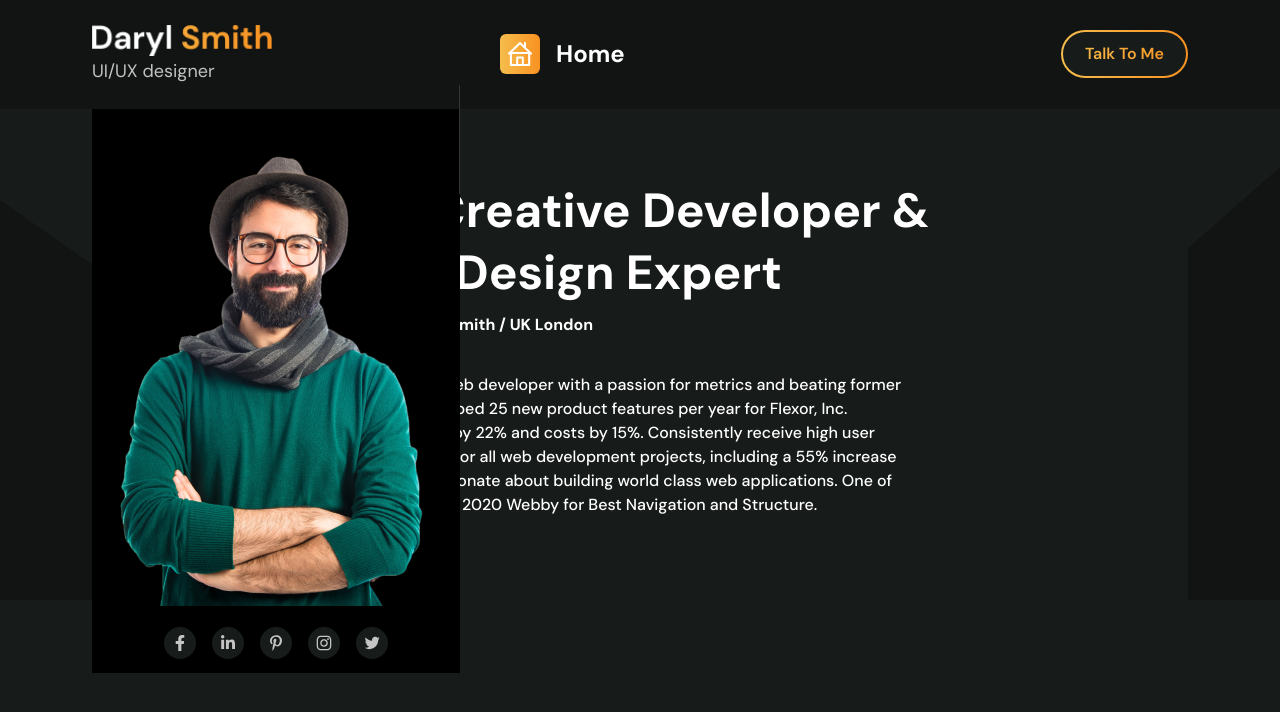
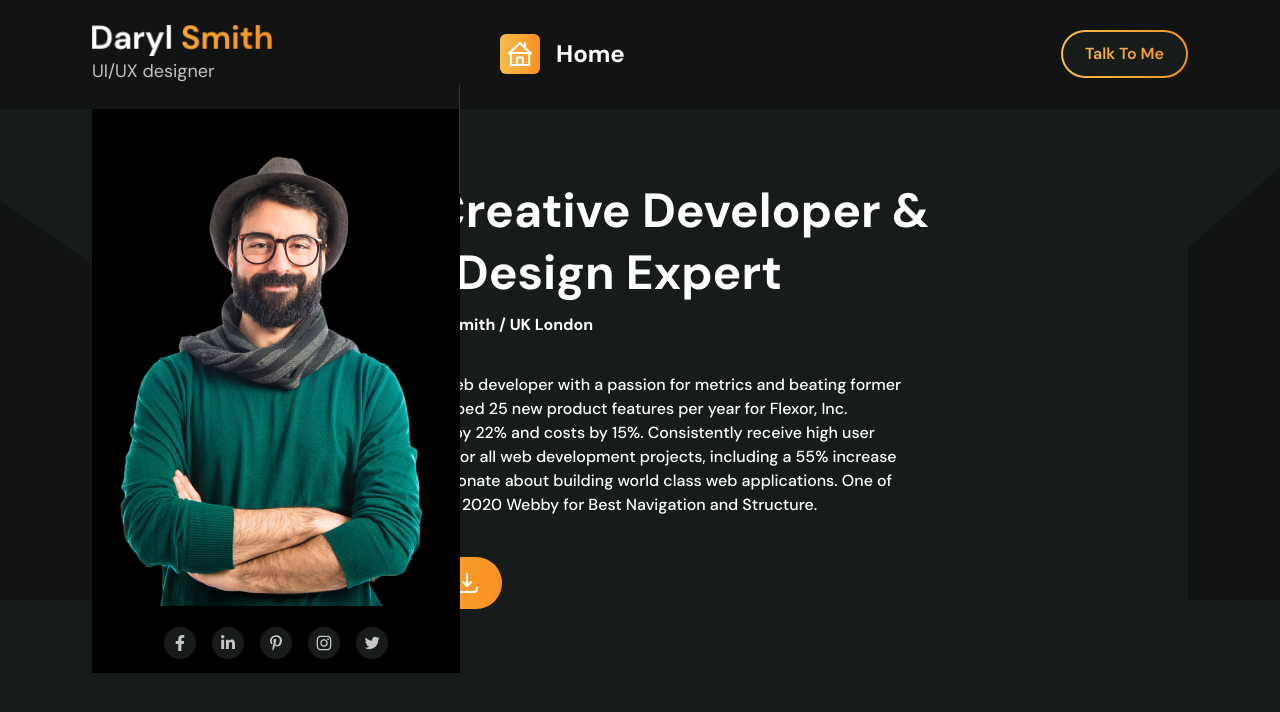
Before and after one commit to rayan2228/themefisher, a Next.js app: page / in a window 1280 px wide. Shown: the top 712 px of the page. Built offline with nearby package versions, Linux system fonts and the light colour scheme.

Commit message:
feat: Add download button with icon to Introduction section

```diff
--- a/src/sections/Introduction.tsx
+++ b/src/sections/Introduction.tsx
@@ -1,4 +1,5 @@
-import React from 'react'
+import downloadIcon from "@/app/assets/icons/download.svg"
+import Image from 'next/image'
 
 const Introduction = () => {
     return (
@@ -14,6 +15,8 @@ const Introduction = () => {
                 55% increase for Flexor, Inc. Passionate about building world class web
                 applications. One of my sites received a 2020 Webby for Best
                 Navigation and Structure.</p>
+
+            <button className="flex gradient-bg px-6 py-3.5 rounded-[50px] gap-2.5 items-center mt-10 cursor-pointer">Downdolad CV <Image src={downloadIcon} alt="download" /></button>
         </div>
     )
 }
```
